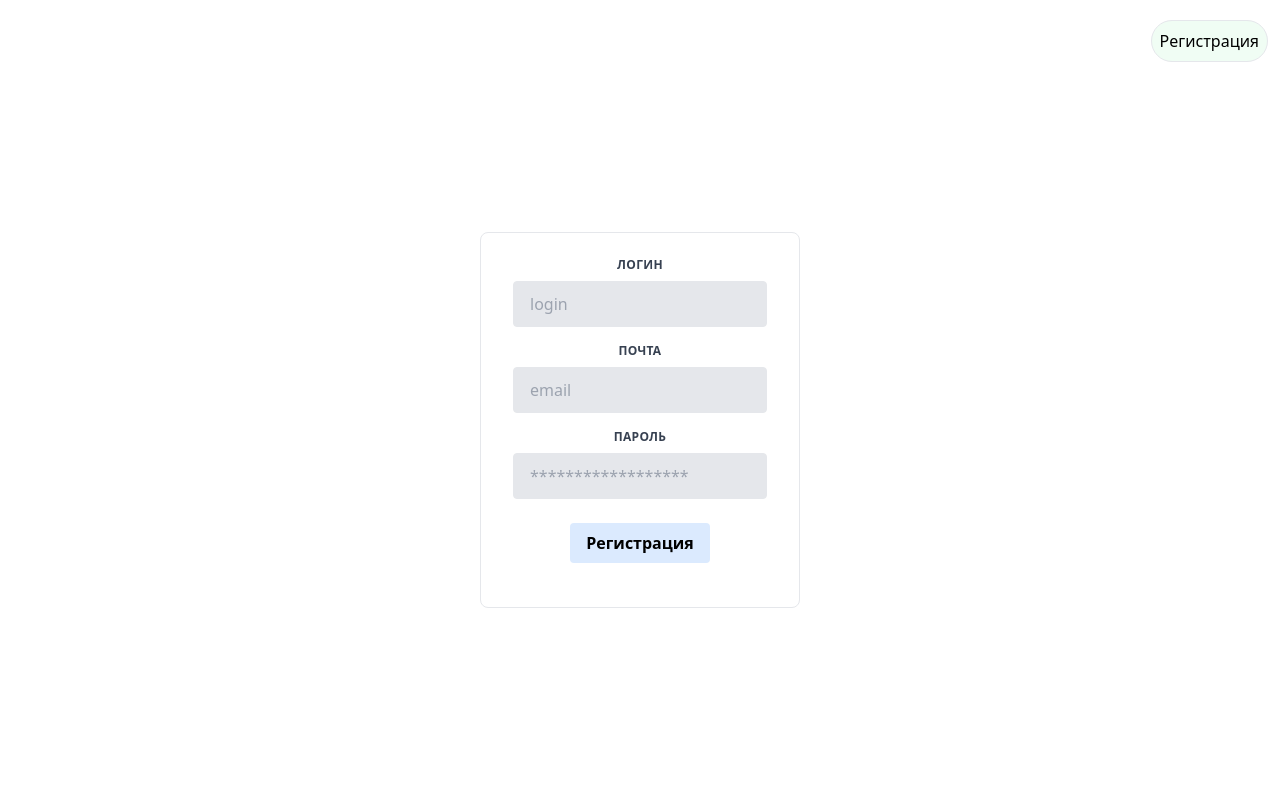
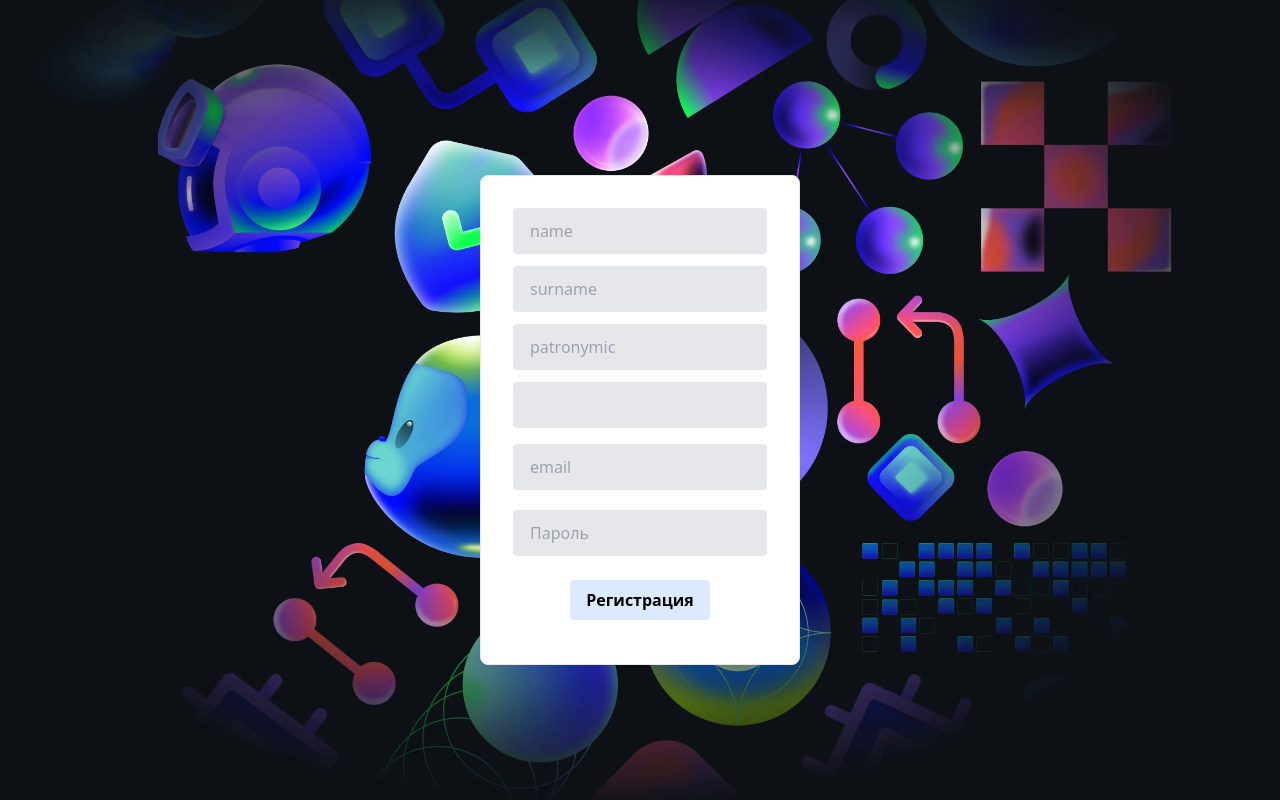
Before and after one commit to gprk-hackathon/csit-hack-frontend, a Vue app: page /register in a window 1280 px wide. Built offline with nearby package versions, Linux system fonts and the light colour scheme; no server answers.

Commit message:
соединил фронт и бек, тащите гроб

```diff
--- a/package.json
+++ b/package.json
@@ -10,12 +10,15 @@
   },
   "dependencies": {
     "@popperjs/core": "^2.11.7",
+    "@types/js-cookie": "^3.0.6",
     "autoprefixer": "^10",
     "axios": "^1.3.6",
     "flowbite": "^1.6.5",
+    "js-cookie": "^3.0.5",
     "pinia": "^2.1.4",
     "postcss": "^8",
     "tailwindcss": "^3",
+    "uuid": "^9.0.1",
     "v-calendar": "^3.0.3",
     "vue": "^3.2.47",
     "vue-router": "^4.1.6"
--- a/src/components/NavBar.vue
+++ b/src/components/NavBar.vue
@@ -7,14 +7,12 @@ const auth = useAuthStore();
   <nav class="bg-transparent absolute py-4 w-full z-20 top-0 left-0">
     <div class="max-w-screen-xl flex items-center justify-between mx-auto p-1">
       <div class="hidden md:flex md:w-auto md:order-1">
-        <!-- Можно добавить другие элементы в этот блок по вашему усмотрению -->
       </div>
 
       <div v-if="auth.token" class="flex rounded md:bg-green-50 md:order-2">
         <a @click="auth.logout" class="text-black focus:ring-4 focus:outline-none font-medium rounded-md text-sm px-4 py-2 text-center mr-3 md:mr-0">Выйти</a>
       </div>
 
-      <!-- Поле регистрации в правом верхнем углу -->
       <div class="flex items-center md:bg-green-50 md:order-3 md:mr-2 mt-2 md:mt-0 p-2 border rounded-full">
         <a href="/register" class="text-black">Регистрация</a>
       </div>
--- a/src/components/RegisterBox.vue
+++ b/src/components/RegisterBox.vue
@@ -2,22 +2,33 @@
 import { useAuthStore } from "@/stores/authstore";
 const auth = useAuthStore();
 export default {
-  data: function () {
+  data() {
     return {
-      inputLogin: null,
+      inputName: null,
+      inputSurname: null,
+      inputPatronymic: null,
+      inputEmail: null,
+      userStatus: null,
       inputPassword: null,
-      inputEmail: null,
+
       response: null,
       err: "",
     };
   },
+
   methods: {
     async register(_: Event) {
+      console.log("Before request");
+
       let result = await auth.register(
-        this.inputLogin,
+        this.inputName,
+        this.inputSurname,
+        this.inputPatronymic,
         this.inputEmail,
+        this.userStatus,
         this.inputPassword
       );
+
       console.log(result);
 
       if (result != null) {
@@ -36,28 +47,79 @@ export default {
       <form
         @submit.prevent="register"
         class="backdrop border rounded-lg px-8 pt-6 pb-8 mb-4"
+        style="background: rgba(255, 255, 255); backdrop-filter: blur(5px);"
+
       >
-        <div class="mb-4">
+        <div class="mb-1">
           <label
             class="block uppercase tracking-wide text-gray-700 text-xs font-bold mb-2"
-            for="username"
+            for="name"
           >
-            Логин
+
           </label>
           <input
             class="appearance-none block w-full bg-gray-200 text-gray-700 border rounded py-3 px-4 mb-3 leading-tight focus:outline-none focus:bg-white"
-            v-model="inputLogin"
-            id="username"
+            v-model="inputName"
+            id="name"
             type="text"
-            placeholder="login"
+            placeholder="name"
+          />
+        </div>
+
+        <div class="mb-2">
+          <label
+            class="block uppercase tracking-wide text-gray-700 text-xs font-bold mb-2"
+            for="surname"
+          >
+
+          </label>
+          <input
+            class="appearance-none block w-full bg-gray-200 text-gray-700 border rounded py-3 px-4 mb-3 leading-tight focus:outline-none focus:bg-white"
+            v-model="inputSurname"
+            id="surname"
+            type="text"
+            placeholder="surname"
+          />
+        </div>
+        <div class="mb-3">
+          <label
+            class="block uppercase tracking-wide text-gray-700 text-xs font-bold mb-2"
+            for="patronymic"
+          >
+
+          </label>
+          <input
+            class="appearance-none block w-full bg-gray-200 text-gray-700 border rounded py-3 px-4 mb-3 leading-tight focus:outline-none focus:bg-white"
+            v-model="inputPatronymic"
+            id="patronymic"
+            type="text"
+            placeholder="patronymic"
           />
         </div>
         <div class="mb-4">
           <label
             class="block uppercase tracking-wide text-gray-700 text-xs font-bold mb-2"
+            for="userStatus"
+          >
+
+        </label>
+          <select
+            v-model="userStatus"
+            id="userStatus"
+            class="appearance-none block w-full bg-gray-200 text-gray-700 border rounded py-3 px-4 mb-3 leading-tight focus:outline-none focus:bg-white"
+          >
+            <option value="студент">Студент</option>
+            <option value="преподаватель">Преподаватель</option>
+          </select>
+        </div>
+
+
+        <div class="mb-5">
+          <label
+            class="block uppercase tracking-wide text-gray-700 text-xs font-bold mb-2"
             for="email"
           >
-            Почта
+
           </label>
           <input
             class="appearance-none block w-full bg-gray-200 text-gray-700 border rounded py-3 px-4 mb-3 leading-tight focus:outline-none focus:bg-white"
@@ -67,19 +129,20 @@ export default {
             placeholder="email"
           />
         </div>
+
         <div class="mb-6">
           <label
             class="block uppercase tracking-wide text-gray-700 text-xs font-bold mb-2"
             for="password"
           >
-            Пароль
+
           </label>
           <input
             class="appearance-none block w-full bg-gray-200 text-gray-700 border rounded py-3 px-4 mb-3 leading-tight focus:outline-none focus:bg-white"
             v-model="inputPassword"
             id="password"
             type="password"
-            placeholder="******************"
+            placeholder="Пароль"
           />
         </div>
         <div class="flex items-center justify-center">
--- a/src/stores/authstore.ts
+++ b/src/stores/authstore.ts
@@ -2,16 +2,18 @@ import { defineStore } from "pinia";
 import axios from "axios";
 import { URL } from "@/config";
 import { router } from "@/router";
+import Cookies from "js-cookie";
+import { v4 as uuidv4 } from "uuid";
 import type { Task } from "@/components/types";
 import { RouterLink } from "vue-router";
 
 export const useAuthStore = defineStore({
   id: "auth",
   state: () => ({
-    token: JSON.parse(localStorage.getItem("auth")),
+    token: Cookies.get("auth"),
   }),
   actions: {
-    async signIn(login, password) {
+    async signIn(login: any, password: any) {
       let result = null;
       axios
         .request({
@@ -24,7 +26,7 @@ export const useAuthStore = defineStore({
         .then((response) => {
           if (response.status == 200) {
             this.token = response.data.result;
-            localStorage.setItem(
+            Cookies.set(
               "auth",
               JSON.stringify({
                 token: this.token,
@@ -42,27 +44,42 @@ export const useAuthStore = defineStore({
         });
       return result;
     },
-    async register(login, email, password) {
+
+    async register(name: any, surname: any, patronymic: any, email: any, status: any, password: any) {
       let result = "";
+
+      const id = uuidv4();
+      console.log("in request");
+
       axios
         .request({
           url: `${URL}/register`,
-          method: "post",
+          method: "POST",
           headers: { "Content-Type": "application/json" },
-          data: JSON.stringify({ login: login, pass: password, email: email }),
+          data: JSON.stringify({
+            id : id,
+            username : email,
+            password: password,
+            surname: surname,
+            name : name,
+            patronymic : patronymic,
+            role_id: status,
+          }),
           withCredentials: true,
         })
         .then(() => {
-          this.signIn(login, password);
+          this.signIn(email, password);
         })
         .catch((err) => {
           alert(err);
         });
+
       return result;
     },
+
     logout() {
-      this.token = null;
-      localStorage.removeItem("auth");
+      token: null as string | null,
+      Cookies.remove("auth");
       router.push("/");
     },
     approwe() {},
--- a/src/views/RegisterView.vue
+++ b/src/views/RegisterView.vue
@@ -4,6 +4,22 @@ import RegisterBox from "@/components/RegisterBox.vue";
 </script>
 
 <template>
-  <NavBar />
-  <RegisterBox />
+  <div class="background-container">
+    <!-- <NavBar />  -->
+    <RegisterBox />
+  </div>
 </template>
+
+<style scoped>
+.background-container {
+  background-image: url('mainPage.png');
+  background-size: cover;
+  background-position: center;
+  height: 100vh;
+  display: flex;
+  justify-content: center;
+  align-items: center;
+
+}
+
+</style>
--- a/vite.config.ts
+++ b/vite.config.ts
@@ -10,5 +10,14 @@ export default defineConfig({
     alias: {
       '@': fileURLToPath(new URL('./src', import.meta.url))
     }
+  },
+  server: {
+    proxy: {
+      '/api': {
+        target: 'http://localhost:8000',
+        changeOrigin: true,
+        rewrite: (path) => path.replace(/^\/api/, '')
+      }
+    }
   }
 })
```
Also changed, not shown: 1 other file (tests, documents, lock files or other folders).
